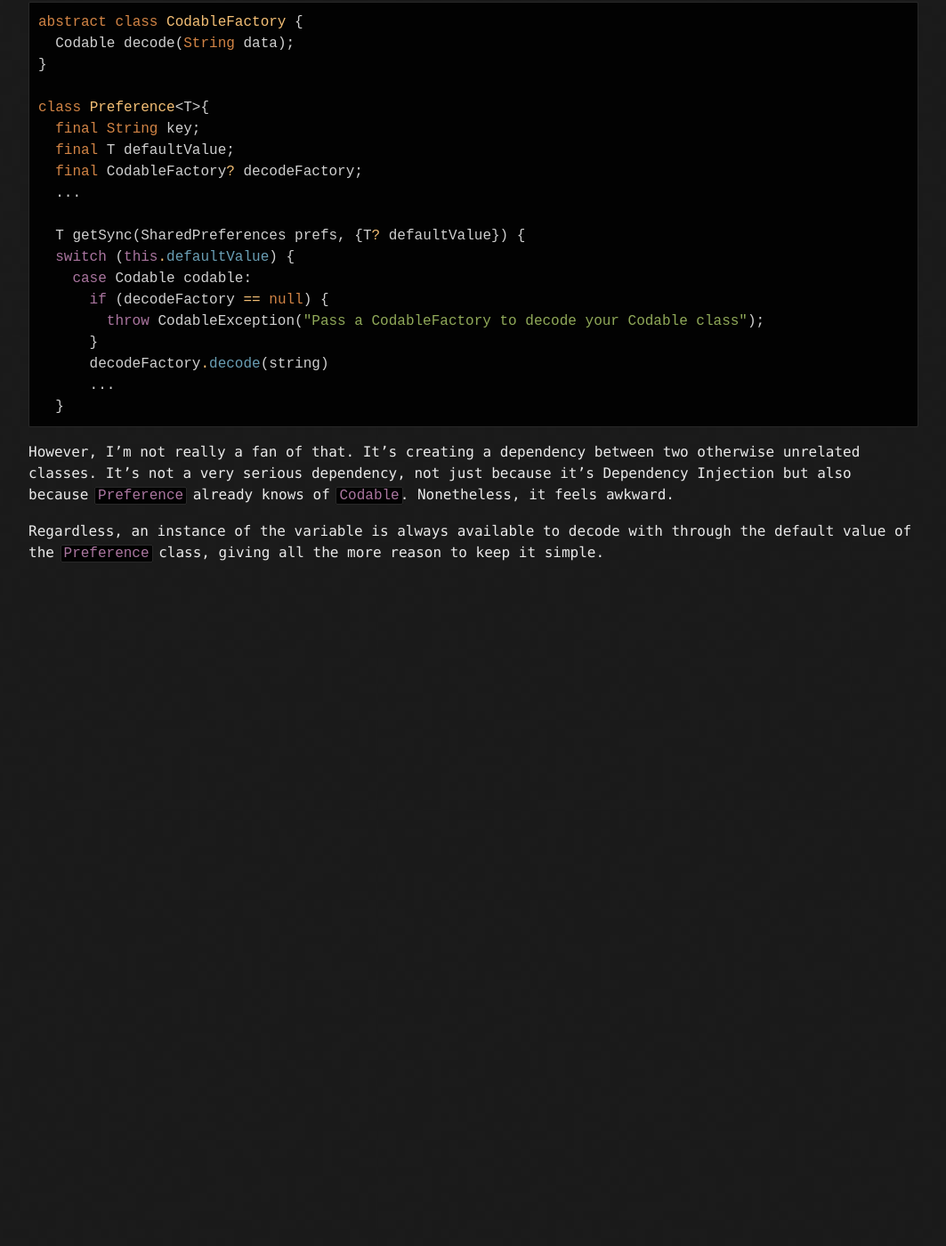
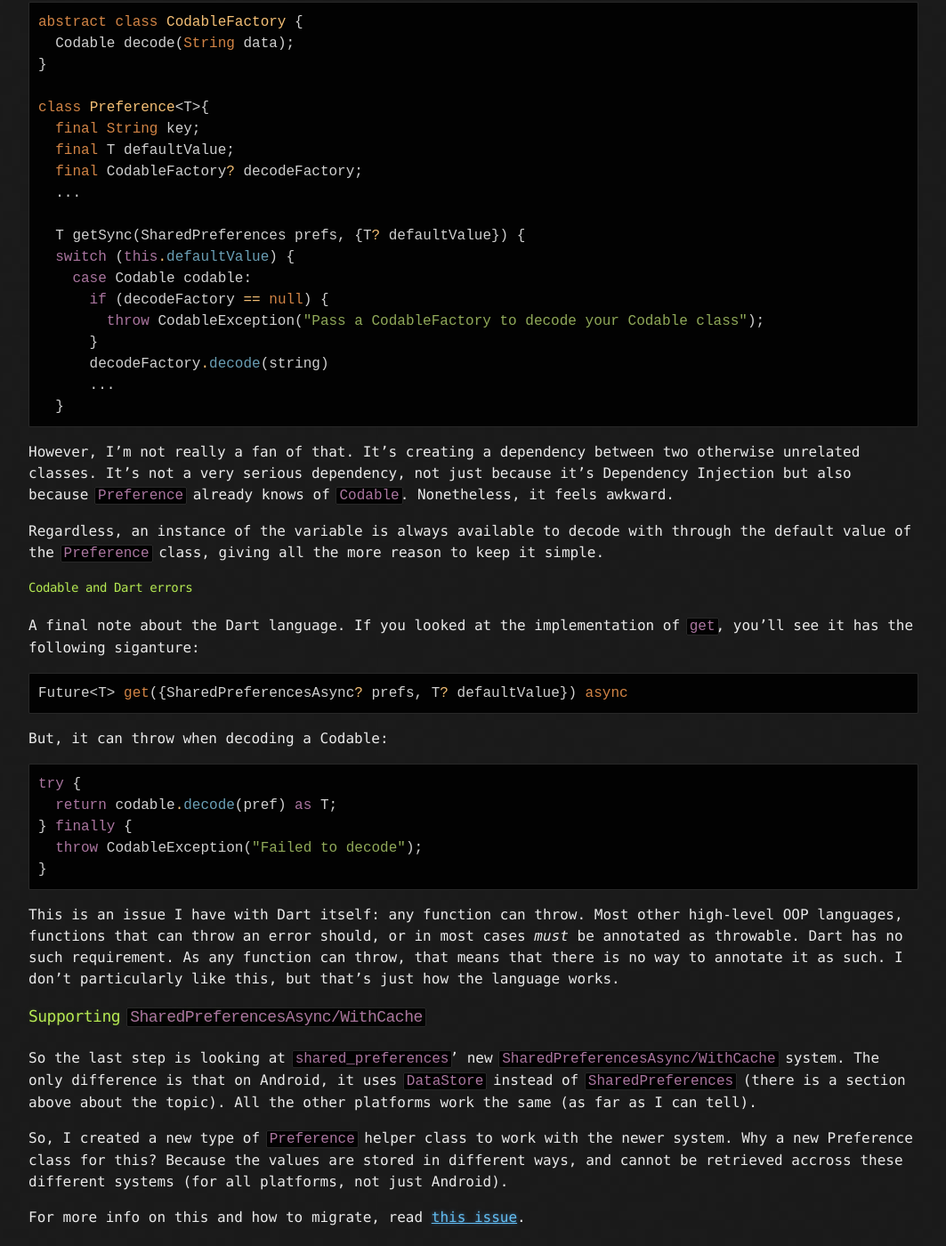
Before and after one commit to HubbleCommand/HubbleCommand.github.io, a Jekyll site: the page built from _projects/preftils.md, in a window 1280 px wide and 1400 px high, scrolled down 7602 px. Shown: the whole window at 89% size, without its empty margins (108-1171 px from the left). Built offline with Jekyll 4.4.1, drawn with Linux system fonts in a browser that asks for light colours; nearby versions of some CDN libraries; before the commit the page ends 8256 px from its top, so only the background shows below that.

Commit message:
Update preftils.md

````diff
--- a/_projects/preftils.md
+++ b/_projects/preftils.md
@@ -270,7 +270,7 @@
 <details markdown ="1">
 <summary>Code<blockquote>Expand if you want to see the original code that was based on the Java and Kotlin versions</blockquote></summary>
 
-```
+```dart
 class Preference<T>{
   final String key;
   final T defaultValue;
@@ -434,3 +434,38 @@
 Nonetheless, it feels awkward.
 
 Regardless, an instance of the variable is always available to decode with through the default value of the `Preference` class, giving all the more reason to keep it simple.
+
+
+#### Codable and Dart errors
+A final note about the Dart language. If you looked at the implementation of `get`, you'll see it has the following siganture:
+
+```dart
+Future<T> get({SharedPreferencesAsync? prefs, T? defaultValue}) async
+```
+
+But, it can throw when decoding a Codable:
+```dart
+try {
+  return codable.decode(pref) as T;
+} finally {
+  throw CodableException("Failed to decode");
+}
+```
+
+This is an issue I have with Dart itself: any function can throw.
+Most other high-level OOP languages, functions that can throw an error should, or in most cases *must* be annotated as throwable.
+Dart has no such requirement.
+As any function can throw, that means that there is no way to annotate it as such.
+I don't particularly like this, but that's just how the language works.
+
+
+### Supporting `SharedPreferencesAsync/WithCache`
+So the last step is looking at `shared_preferences`' new `SharedPreferencesAsync/WithCache` system.
+The only difference is that on Android, it uses `DataStore` instead of `SharedPreferences` (there is a section above about the topic).
+All the other platforms work the same (as far as I can tell).
+
+So, I created a new type of `Preference` helper class to work with the newer system.
+Why a new Preference class for this?
+Because the values are stored in different ways, and cannot be retrieved accross these different systems (for all platforms, not just Android).
+
+For more info on this and how to migrate, read [this issue](https://github.com/flutter/flutter/issues/150732).
````
